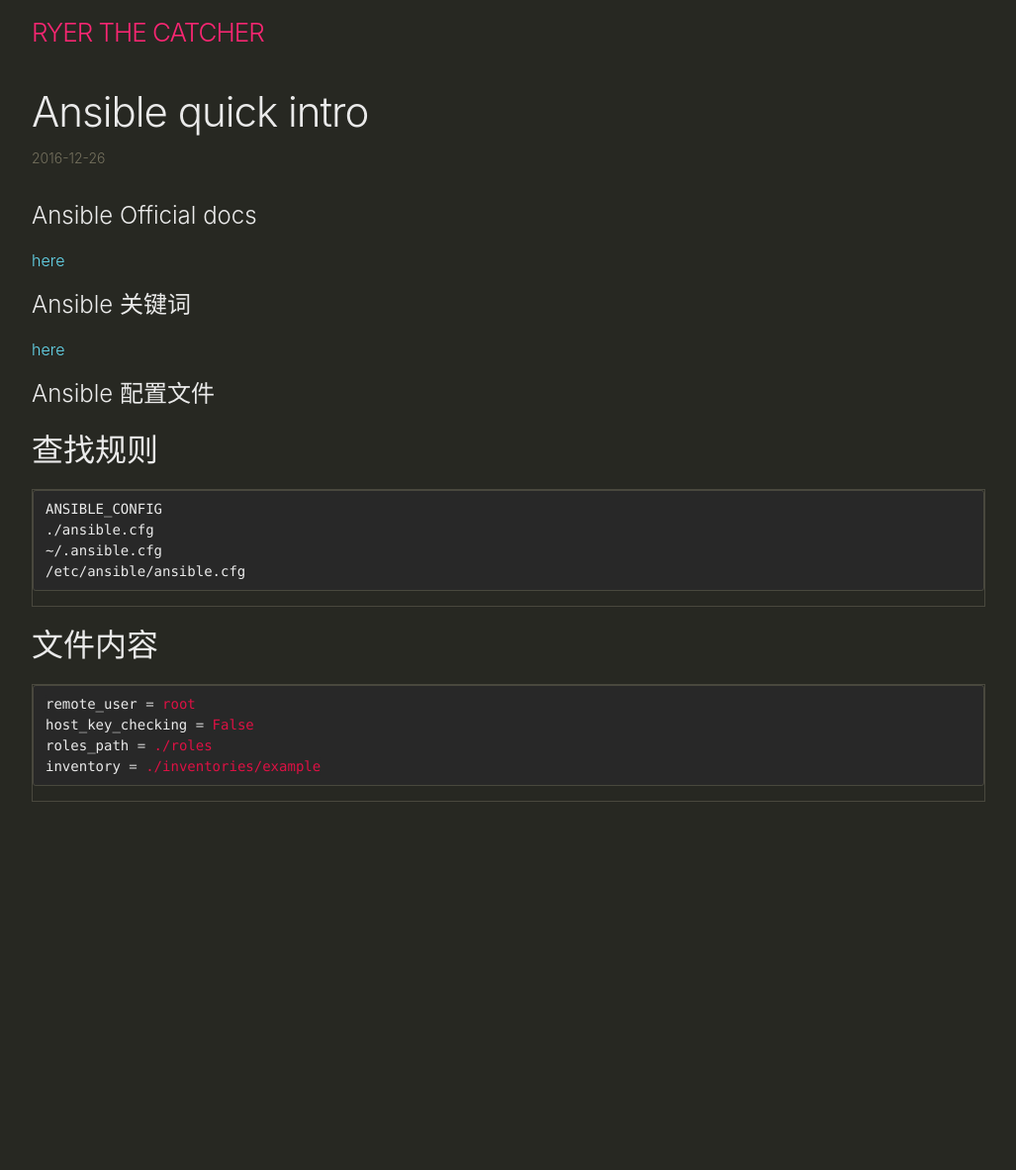
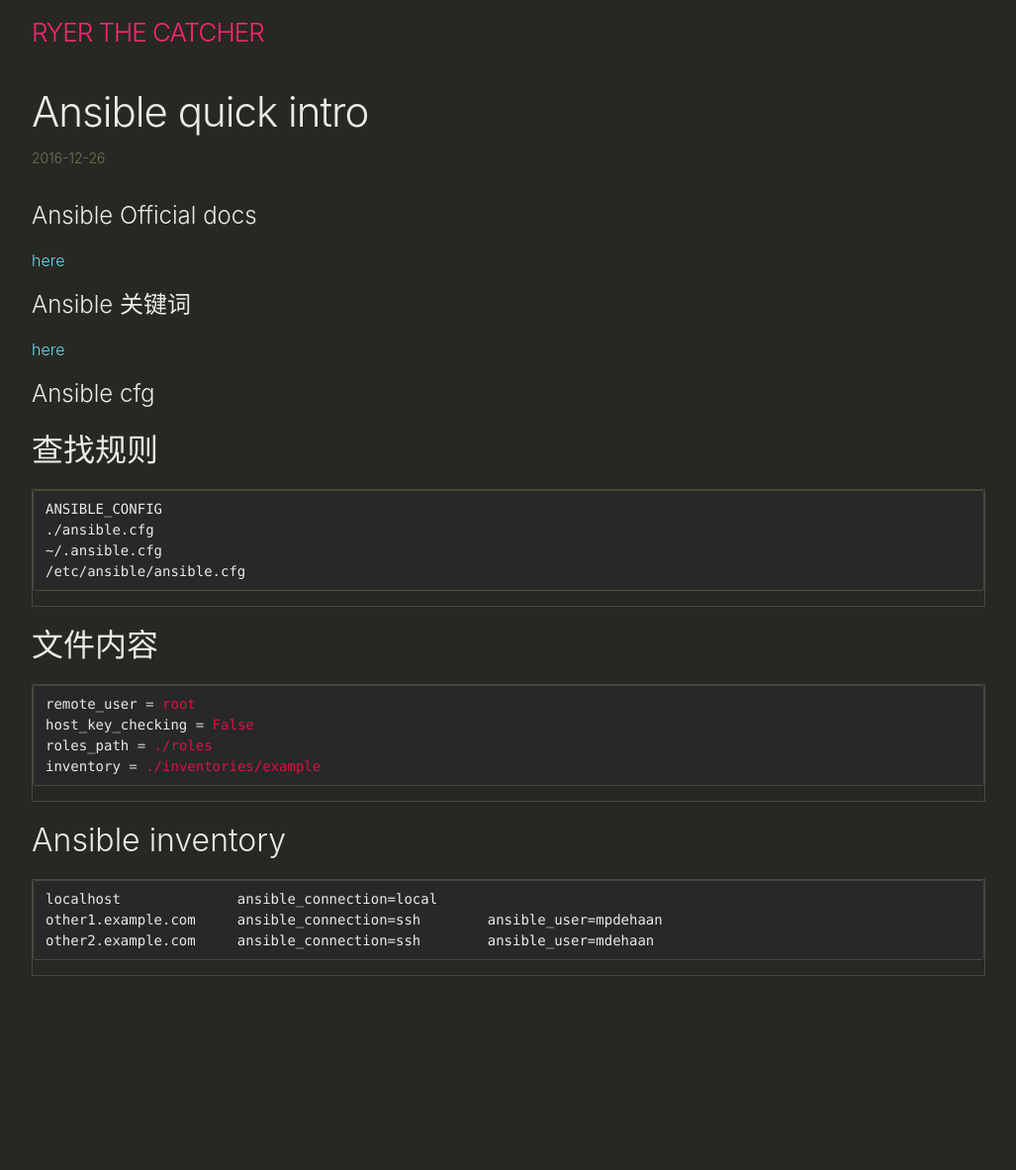
Before and after one commit to ryerh/ryerh.github.io, a Jekyll site: the page built from _posts/2016-12-26-ansible-quick-intro.markdown, in a window 1280 px wide. Shown: the whole page at 99% size, without its empty margins (126-1153 px from the left). Built offline with Jekyll 4.4.1, drawn with Linux system fonts in a browser that asks for light colours; before the commit the page ends 1006 px from its top, so only the background shows below that.

Commit message:
Updated Ansible Quick Intro

````diff
--- a/_posts/2016-12-26-ansible-quick-intro.markdown
+++ b/_posts/2016-12-26-ansible-quick-intro.markdown
@@ -10,7 +10,7 @@
 # Ansible 关键词
 [here](http://docs.ansible.com/ansible/playbooks_directives.html)
 
-# Ansible 配置文件
+# Ansible cfg
 ## 查找规则
 ```
 ANSIBLE_CONFIG
@@ -26,3 +26,10 @@
 roles_path = ./roles
 inventory = ./inventories/example
 ```
+
+## Ansible inventory
+```
+localhost              ansible_connection=local
+other1.example.com     ansible_connection=ssh        ansible_user=mpdehaan
+other2.example.com     ansible_connection=ssh        ansible_user=mdehaan
+```
````
